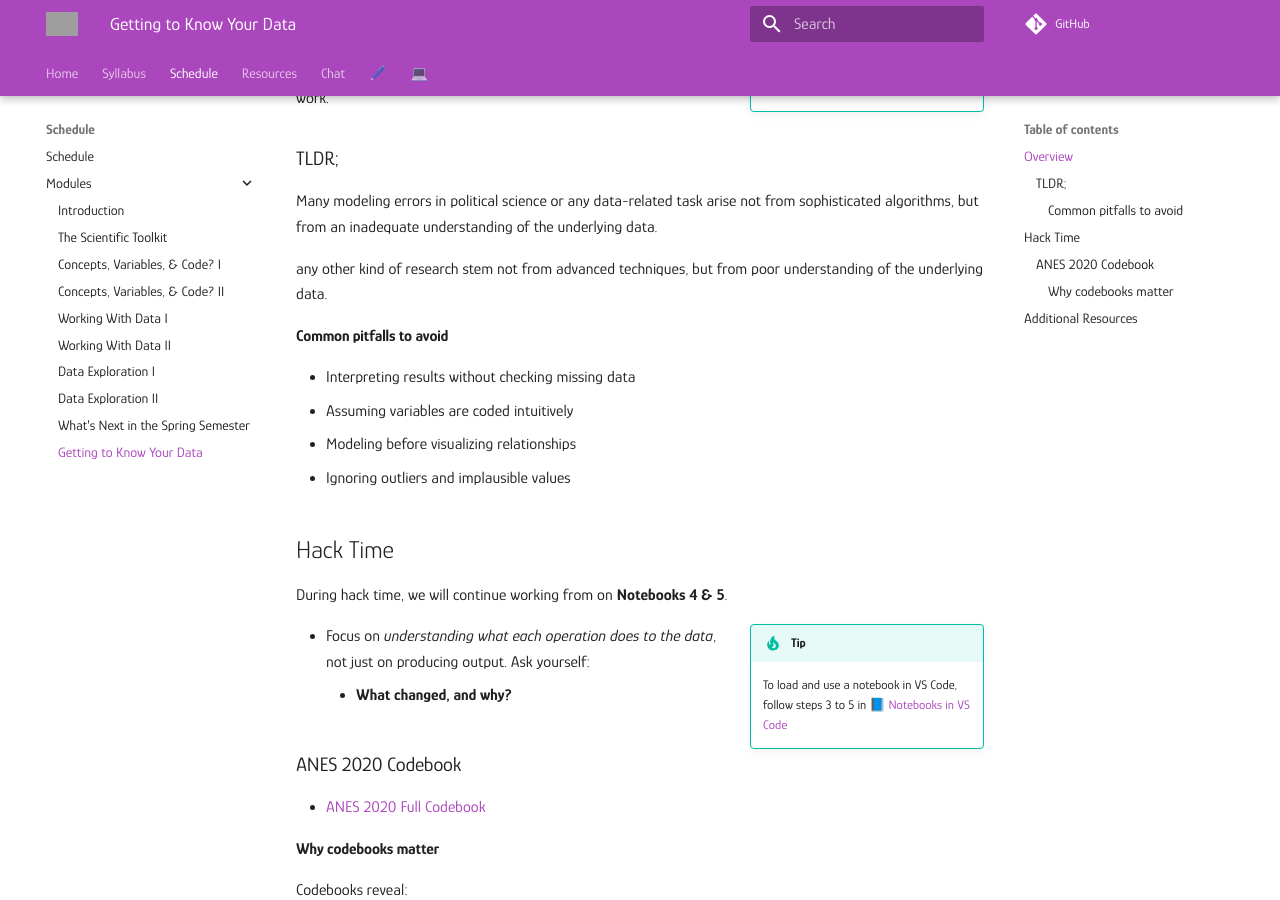
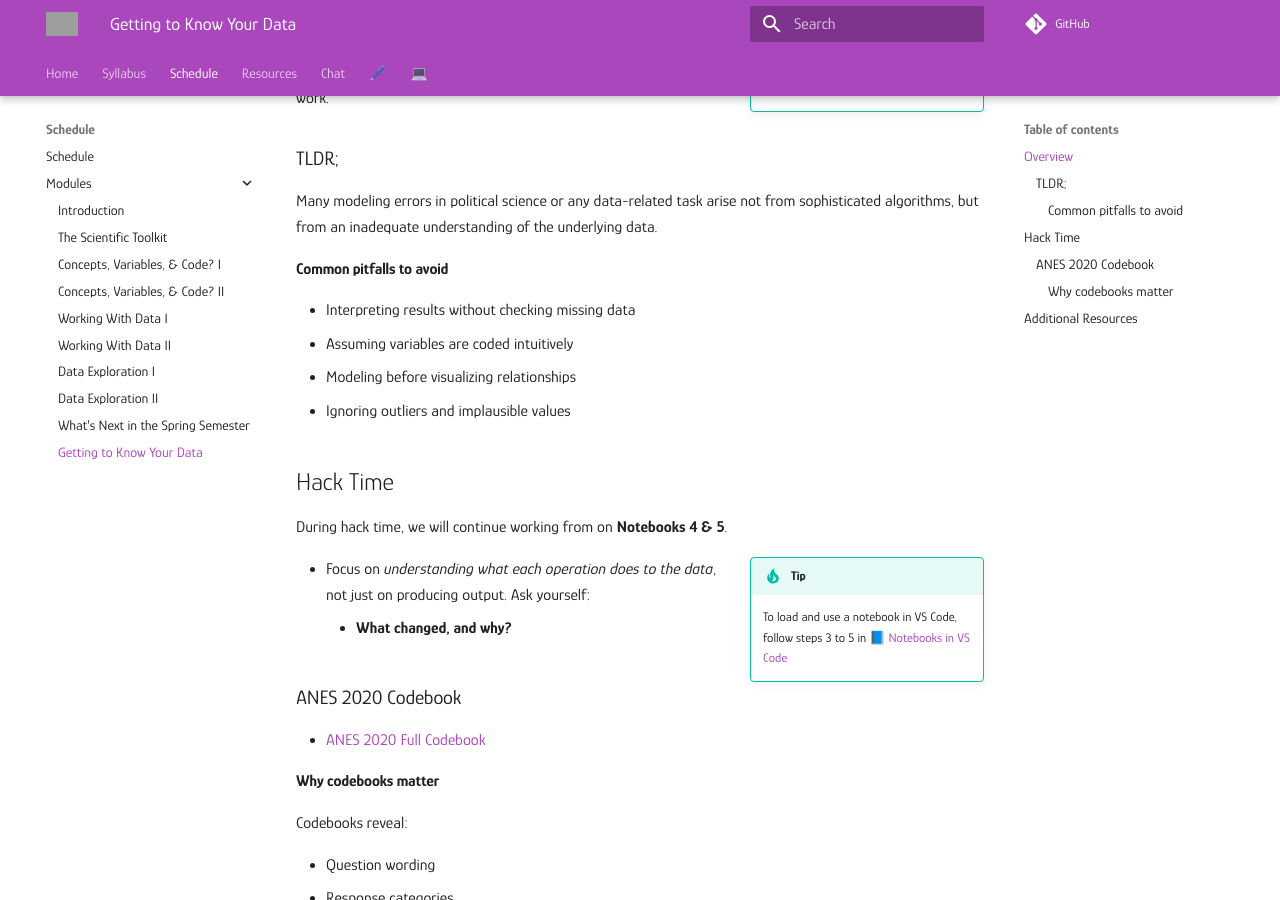
Before and after one commit to mickaeltemporao/itds, an MkDocs documentation site: the page built from docs/modules/exploration-3.md, in a window 1280 px wide and 900 px high, scrolled down 532 px. Built offline with MkDocs 1.6.1 and Material for MkDocs 9.7.7, drawn with Linux system fonts in a browser that asks for light colours; comment, search, counter and statistics services are not loaded; grey boxes are pictures that could not be loaded.

Commit message:
fix typo

```diff
--- a/docs/modules/exploration-3.md
+++ b/docs/modules/exploration-3.md
@@ -19,8 +19,6 @@ By the end of the module, you will be equipped to prepare and explore political
 
 ### TLDR;
 Many modeling errors in political science or any data-related task arise not from sophisticated algorithms, but from an inadequate understanding of the underlying data.
-
-any other kind of research stem not from advanced techniques, but from poor understanding of the underlying data.
 
 #### Common pitfalls to avoid
 - Interpreting results without checking missing data
```
